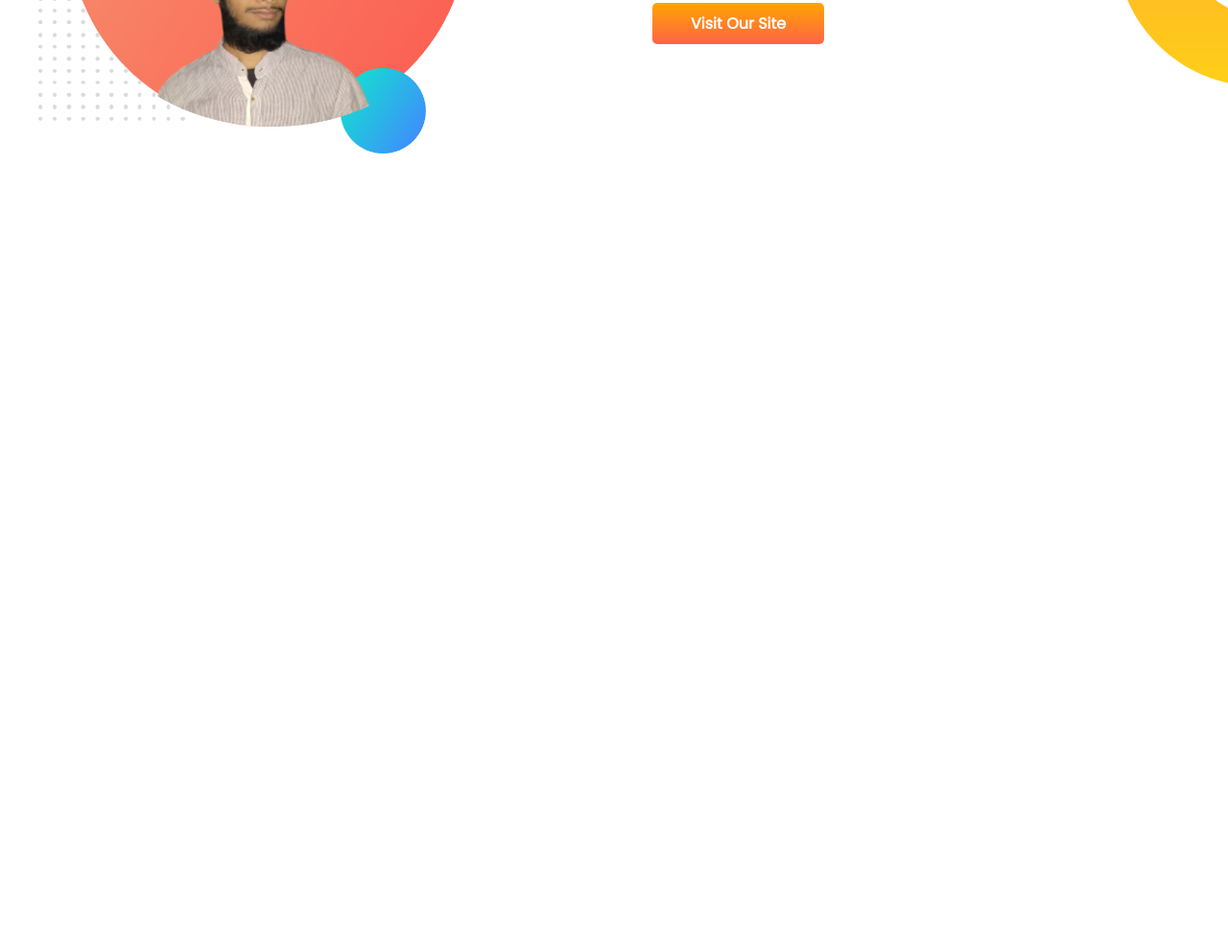
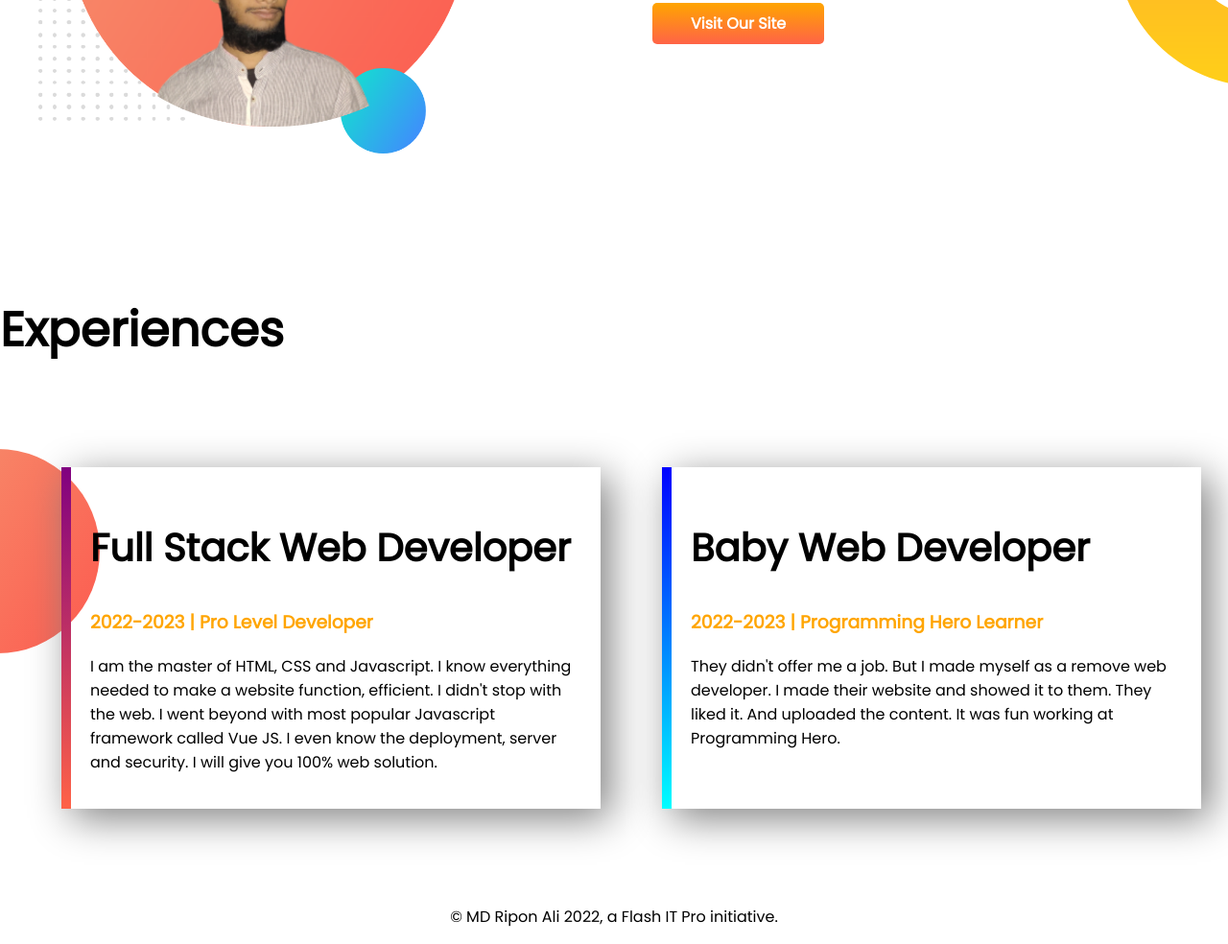
Before and after one commit to riponcmt/developer-portfolio, a plain HTML site: page index.html in a window 1280 px wide. Shown: the part 968-1952 px from the top of the page at 96% size. Before the commit the page ends 1275 px from the top, so only its background shows below. Drawn offline with Linux system fonts and the light colour scheme.

Commit message:
web development complete

```diff
--- a/index.html
+++ b/index.html
@@ -13,7 +13,7 @@
 </head>
 
 <body>
-    <section class="top_banner">
+    <section class="top_banner flexable-container">
         <div class="container">
 
             <h1>Welcom TO</h1>
@@ -33,7 +33,7 @@
         </div>
     </section>
 
-    <section class="Dream_Big">
+    <section class="Dream_Big flexable-container">
         <div class="container">
             <img src="images/ripon.png" alt="ripon">
         </div>
@@ -47,6 +47,33 @@
 
     </section>
 
+    <section class="Experience_area">
+        <h1>Experiences</h1>
+        <div class="flexable-container">
+            <div id="web-dev-experience" class="experience_iten">
+                <h2>Full Stack Web Developer</h2>
+                <h3 class="orange_color">2022-2023 | Pro Level Developer</h3>
+                <p>I am the master of HTML, CSS and Javascript. I know everything needed to make a website function,
+                    efficient. I didn't stop with the web. I went beyond with most popular Javascript framework called
+                    Vue
+                    JS. I even know the deployment, server and security. I will give you 100% web solution.</p>
+
+            </div>
+            <div id="baby-web-dev-experience" class="experience_iten">
+                <h2>Baby Web Developer </h2>
+                <h3 class="orange_color">2022-2023 | Programming Hero Learner</h3>
+                <p>They didn't offer me a job. But I made myself as a remove web developer. I made their website and
+                    showed
+                    it to them. They liked it. And uploaded the content. It was fun working at Programming Hero.</p>
+
+            </div>
+
+        </div>
+
+    </section>
+    <footer>
+        <p>© MD Ripon Ali 2022, a Flash IT Pro initiative.</p>
+    </footer>
 </body>
 
 </html>
--- a/style.css
+++ b/style.css
@@ -6,12 +6,13 @@ body{
 h1{
     font-size: 50px ;
 }
+h2{ font-size: 40px;}
 
 .orange_color{
 
     color: orange;
 }
-section{
+.flexable-container{
     display: flex;
     margin-bottom: 100px;
 }
@@ -47,3 +48,31 @@ section{
     background-position: right;
 
 }
+.Experience_area{
+
+    background-image: url(images/exp-bg.png);
+    background-repeat: no-repeat;
+    background-position: left;
+}
+
+.experience_iten{
+    box-shadow: 10px 10px 40px gray;
+    width: 40%;
+    margin: 5% 0% 0% 05%;
+    padding: 20px;
+
+}
+#web-dev-experience{
+    border-left: 10px solid ;
+    border-image: linear-gradient(purple, tomato);
+    border-image-slice: 1;
+}
+#baby-web-dev-experience{
+
+    border-left: 10px solid ;
+    border-image: linear-gradient(blue, cyan);
+    border-image-slice: 1;
+}
+footer p{
+    text-align: center;
+}
```
